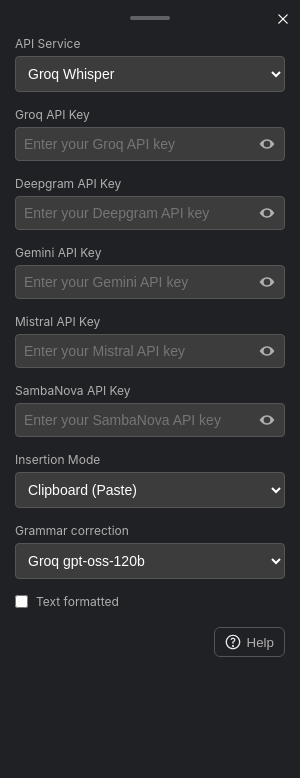
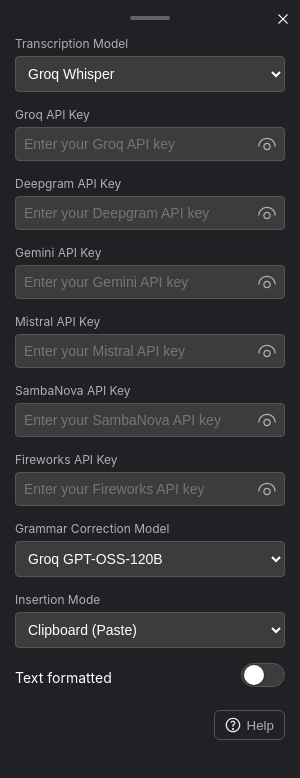
Before and after one commit to 3choff/dictate, an Electron app: page src/renderer/settings/settings.html in a window 300 px wide. Drawn offline with Linux system fonts and the light colour scheme; no server answers.

Commit message:
feat: Add Fireworks and SambaNova providers; update settings UI and README

```diff
--- a/package.json
+++ b/package.json
@@ -1,6 +1,6 @@
 {
   "name": "dictate",
-  "version": "0.3.3",
+  "version": "0.3.4",
   "main": "src/main/main.js",
   "scripts": {
     "start": "electron .",
--- a/src/renderer/settings/settings.css
+++ b/src/renderer/settings/settings.css
@@ -67,23 +67,68 @@
     color: var(--label-color);
 }
 
-.form-group.checkbox-group {
+
+.form-group.toggle-row {
     display: flex;
-    justify-content: flex-start;
     align-items: center;
+    justify-content: space-between;
+    gap: 16px;
 }
 
-/* Inline checkbox + label */
-.form-group label.checkbox-inline {
-    display: flex;
-    align-items: center;
-    gap: 8px;
-    margin-bottom: 0; /* override default label spacing */
-    white-space: nowrap; /* Prevent wrapping */
+.toggle-label {
+    font-size: 14px;
+    color: var(--text-color);
 }
 
-.form-group label.checkbox-inline input[type="checkbox"] {
-    margin: 0;
+.toggle-switch {
+    position: relative;
+    width: 44px;
+    height: 24px;
+    display: inline-block;
+}
+
+.toggle-switch input {
+    opacity: 0;
+    width: 0;
+    height: 0;
+}
+
+.toggle-track {
+    position: absolute;
+    cursor: pointer;
+    inset: 0;
+    background-color: var(--secondary-bg);
+    border: 1px solid var(--border-color);
+    border-radius: 999px;
+    transition: background-color 0.2s ease, border-color 0.2s ease;
+}
+
+.toggle-track::before {
+    content: "";
+    position: absolute;
+    height: 20px;
+    width: 20px;
+    left: 2px;
+    top: 50%;
+    transform: translateY(-50%);
+    background-color: var(--text-color);
+    border-radius: 50%;
+    box-shadow: 0 1px 3px rgba(0, 0, 0, 0.4);
+    transition: transform 0.2s ease;
+}
+
+.toggle-switch input:checked + .toggle-track {
+    background-color: var(--accent-color);
+    border-color: var(--accent-color);
+}
+
+.toggle-switch input:checked + .toggle-track::before {
+    transform: translate(18px, -50%);
+}
+
+.toggle-switch input:focus-visible + .toggle-track {
+    outline: 2px solid var(--accent-color);
+    outline-offset: 2px;
 }
 
 .form-group select,
@@ -97,6 +142,24 @@
     font-size: 14px;
     box-sizing: border-box;
 }
+
+.form-group select:focus,
+.form-group input:focus {
+    outline: none;
+    border-color: var(--accent-color);
+}
+
+/* .form-group select option {
+    background-color: var(--primary-bg);
+    color: var(--text-color);
+}
+
+.form-group select option:checked,
+.form-group select option:hover,
+.form-group select option:focus {
+    background-color: var(--accent-color);
+    color: var(--text-color);
+} */
 
 /* Eye icon inside input (right aligned) */
 .input-with-eye {
--- a/src/renderer/settings/settings.html
+++ b/src/renderer/settings/settings.html
@@ -18,13 +18,14 @@
     </div>
     <div class="settings-popup">
         <div class="form-group">
-            <label for="api-service">API Service</label>
+            <label for="api-service">Transcription Model</label>
             <select id="api-service">
                 <option value="groq">Groq Whisper </option>
                 <option value="gemini">Gemini 2.5 Flash</option>
                 <option value="mistral">Mistral Voxtral</option>
-                <option value="deepgram">Deepgram Nova 3 (Streaming)</option>
+                <option value="deepgram">Deepgram Nova 3 (Realtime)</option>
                 <option value="sambanova">SambaNova Whisper</option>
+                <option value="fireworks">Fireworks Whisper</option>
             </select>
         </div>
         <div class="form-group provider-key" data-provider="groq">
@@ -32,7 +33,7 @@
             <div class="input-with-eye">
                 <input type="password" id="groq-api-key" placeholder="Enter your Groq API key">
                 <button class="eye-toggle" type="button" data-target="groq-api-key" aria-label="Toggle Groq key visibility">
-                    <svg viewBox="0 0 24 24" width="16" height="16" xmlns="http://www.w3.org/2000/svg"><path fill="#b0b0b0" d="M12 5c-7 0-11 7-11 7s4 7 11 7 11-7 11-7-4-7-11-7zm0 12a5 5 0 1 1 0-10 5 5 0 0 1 0 10z"/></svg>
+                    <svg viewBox="0 0 16 16" xmlns="http://www.w3.org/2000/svg" fill="#b0b0b0"><g id="SVGRepo_bgCarrier" stroke-width="0"></g><g id="SVGRepo_tracerCarrier" stroke-linecap="round" stroke-linejoin="round"></g><g id="SVGRepo_iconCarrier"><path fill-rule="evenodd" clip-rule="evenodd" d="M1 10c0-3.9 3.1-7 7-7s7 3.1 7 7h-1c0-3.3-2.7-6-6-6s-6 2.7-6 6H1zm4 0c0-1.7 1.3-3 3-3s3 1.3 3 3-1.3 3-3 3-3-1.3-3-3zm1 0c0 1.1.9 2 2 2s2-.9 2-2-.9-2-2-2-2 .9-2 2z"></path></g></svg>
                 </button>
             </div>
         </div>
@@ -41,7 +42,7 @@
             <div class="input-with-eye">
                 <input type="password" id="deepgram-api-key" placeholder="Enter your Deepgram API key">
                 <button class="eye-toggle" type="button" data-target="deepgram-api-key" aria-label="Toggle Deepgram key visibility">
-                    <svg viewBox="0 0 24 24" width="16" height="16" xmlns="http://www.w3.org/2000/svg"><path fill="#b0b0b0" d="M12 5c-7 0-11 7-11 7s4 7 11 7 11-7 11-7-4-7-11-7zm0 12a5 5 0 1 1 0-10 5 5 0 0 1 0 10z"/></svg>
+                    <svg viewBox="0 0 16 16" xmlns="http://www.w3.org/2000/svg" fill="#b0b0b0"><g id="SVGRepo_bgCarrier" stroke-width="0"></g><g id="SVGRepo_tracerCarrier" stroke-linecap="round" stroke-linejoin="round"></g><g id="SVGRepo_iconCarrier"><path fill-rule="evenodd" clip-rule="evenodd" d="M1 10c0-3.9 3.1-7 7-7s7 3.1 7 7h-1c0-3.3-2.7-6-6-6s-6 2.7-6 6H1zm4 0c0-1.7 1.3-3 3-3s3 1.3 3 3-1.3 3-3 3-3-1.3-3-3zm1 0c0 1.1.9 2 2 2s2-.9 2-2-.9-2-2-2-2 .9-2 2z"></path></g></svg>
                 </button>
             </div>
         </div>
@@ -50,7 +51,7 @@
             <div class="input-with-eye">
                 <input type="password" id="gemini-api-key" placeholder="Enter your Gemini API key">
                 <button class="eye-toggle" type="button" data-target="gemini-api-key" aria-label="Toggle Gemini key visibility">
-                    <svg viewBox="0 0 24 24" width="16" height="16" xmlns="http://www.w3.org/2000/svg"><path fill="#b0b0b0" d="M12 5c-7 0-11 7-11 7s4 7 11 7 11-7 11-7-4-7-11-7zm0 12a5 5 0 1 1 0-10 5 5 0 0 1 0 10z"/></svg>
+                    <svg viewBox="0 0 16 16" xmlns="http://www.w3.org/2000/svg" fill="#b0b0b0"><g id="SVGRepo_bgCarrier" stroke-width="0"></g><g id="SVGRepo_tracerCarrier" stroke-linecap="round" stroke-linejoin="round"></g><g id="SVGRepo_iconCarrier"><path fill-rule="evenodd" clip-rule="evenodd" d="M1 10c0-3.9 3.1-7 7-7s7 3.1 7 7h-1c0-3.3-2.7-6-6-6s-6 2.7-6 6H1zm4 0c0-1.7 1.3-3 3-3s3 1.3 3 3-1.3 3-3 3-3-1.3-3-3zm1 0c0 1.1.9 2 2 2s2-.9 2-2-.9-2-2-2-2 .9-2 2z"></path></g></svg>
                 </button>
             </div>
         </div>
@@ -59,7 +60,7 @@
             <div class="input-with-eye">
                 <input type="password" id="mistral-api-key" placeholder="Enter your Mistral API key">
                 <button class="eye-toggle" type="button" data-target="mistral-api-key" aria-label="Toggle Mistral key visibility">
-                    <svg viewBox="0 0 24 24" width="16" height="16" xmlns="http://www.w3.org/2000/svg"><path fill="#b0b0b0" d="M12 5c-7 0-11 7-11 7s4 7 11 7 11-7 11-7-4-7-11-7zm0 12a5 5 0 1 1 0-10 5 5 0 0 1 0 10z"/></svg>
+                    <svg viewBox="0 0 16 16" xmlns="http://www.w3.org/2000/svg" fill="#b0b0b0"><g id="SVGRepo_bgCarrier" stroke-width="0"></g><g id="SVGRepo_tracerCarrier" stroke-linecap="round" stroke-linejoin="round"></g><g id="SVGRepo_iconCarrier"><path fill-rule="evenodd" clip-rule="evenodd" d="M1 10c0-3.9 3.1-7 7-7s7 3.1 7 7h-1c0-3.3-2.7-6-6-6s-6 2.7-6 6H1zm4 0c0-1.7 1.3-3 3-3s3 1.3 3 3-1.3 3-3 3-3-1.3-3-3zm1 0c0 1.1.9 2 2 2s2-.9 2-2-.9-2-2-2-2 .9-2 2z"></path></g></svg>
                 </button>
             </div>
         </div>
@@ -68,9 +69,28 @@
             <div class="input-with-eye">
                 <input type="password" id="sambanova-api-key" placeholder="Enter your SambaNova API key">
                 <button class="eye-toggle" type="button" data-target="sambanova-api-key" aria-label="Toggle SambaNova key visibility">
-                    <svg viewBox="0 0 24 24" width="16" height="16" xmlns="http://www.w3.org/2000/svg"><path fill="#b0b0b0" d="M12 5c-7 0-11 7-11 7s4 7 11 7 11-7 11-7-4-7-11-7zm0 12a5 5 0 1 1 0-10 5 5 0 0 1 0 10z"/></svg>
+                    <svg viewBox="0 0 16 16" xmlns="http://www.w3.org/2000/svg" fill="#b0b0b0"><g id="SVGRepo_bgCarrier" stroke-width="0"></g><g id="SVGRepo_tracerCarrier" stroke-linecap="round" stroke-linejoin="round"></g><g id="SVGRepo_iconCarrier"><path fill-rule="evenodd" clip-rule="evenodd" d="M1 10c0-3.9 3.1-7 7-7s7 3.1 7 7h-1c0-3.3-2.7-6-6-6s-6 2.7-6 6H1zm4 0c0-1.7 1.3-3 3-3s3 1.3 3 3-1.3 3-3 3-3-1.3-3-3zm1 0c0 1.1.9 2 2 2s2-.9 2-2-.9-2-2-2-2 .9-2 2z"></path></g></svg>
                 </button>
             </div>
+        </div>
+        <div class="form-group provider-key" data-provider="fireworks">
+            <label for="fireworks-api-key">Fireworks API Key</label>
+            <div class="input-with-eye">
+                <input type="password" id="fireworks-api-key" placeholder="Enter your Fireworks API key">
+                <button class="eye-toggle" type="button" data-target="fireworks-api-key" aria-label="Toggle Fireworks key visibility">
+                    <svg viewBox="0 0 16 16" xmlns="http://www.w3.org/2000/svg" fill="#b0b0b0"><g id="SVGRepo_bgCarrier" stroke-width="0"></g><g id="SVGRepo_tracerCarrier" stroke-linecap="round" stroke-linejoin="round"></g><g id="SVGRepo_iconCarrier"><path fill-rule="evenodd" clip-rule="evenodd" d="M1 10c0-3.9 3.1-7 7-7s7 3.1 7 7h-1c0-3.3-2.7-6-6-6s-6 2.7-6 6H1zm4 0c0-1.7 1.3-3 3-3s3 1.3 3 3-1.3 3-3 3-3-1.3-3-3zm1 0c0 1.1.9 2 2 2s2-.9 2-2-.9-2-2-2-2 .9-2 2z"></path></g></svg>
+                </button>
+            </div>
+        </div>
+        <div class="form-group">
+            <label for="grammar-provider">Grammar Correction Model</label>
+            <select id="grammar-provider">
+                <option value="groq">Groq GPT-OSS-120B</option>
+                <option value="gemini">Gemini 2.5 Flash</option>
+                <option value="mistral">Mistral Small</option>
+                <option value="sambanova">Llama-3.3-70B</option>
+                <option value="fireworks">Fireworks GPT-OSS-20B</option>
+            </select>
         </div>
         <div class="form-group">
             <label for="insertion-mode">Insertion Mode</label>
@@ -79,19 +99,11 @@
                 <option value="native">Native (SendKeys)</option>
             </select>
         </div>
-        <div class="form-group">
-            <label for="grammar-provider">Grammar correction</label>
-            <select id="grammar-provider">
-                <option value="groq">Groq gpt-oss-120b</option>
-                <option value="gemini">Gemini 2.5 Flash</option>
-                <option value="mistral">Mistral Small</option>
-                <option value="sambanova">Llama-3.3-70B</option>
-            </select>
-        </div>
-        <div class="form-group checkbox-group">
-            <label for="preserve-formatting" class="checkbox-inline">
+        <div class="form-group toggle-row">
+            <span class="toggle-label">Text formatted</span>
+            <label class="toggle-switch" for="preserve-formatting">
                 <input type="checkbox" id="preserve-formatting" />
-                <span>Text formatted</span>
+                <span class="toggle-track"></span>
             </label>
         </div>
         <div class="settings-footer">
@@ -115,6 +127,7 @@
         const geminiApiKeyInput = document.getElementById('gemini-api-key');
         const mistralApiKeyInput = document.getElementById('mistral-api-key');
         const sambanovaApiKeyInput = document.getElementById('sambanova-api-key');
+        const fireworksApiKeyInput = document.getElementById('fireworks-api-key');
 
         window.addEventListener('DOMContentLoaded', async () => {
             const settings = await window.electronAPI.getSettings();
@@ -123,6 +136,7 @@
             geminiApiKeyInput.value = settings.geminiApiKey || '';
             mistralApiKeyInput.value = settings.mistralApiKey || '';
             sambanovaApiKeyInput.value = settings.sambanovaApiKey || '';
+            fireworksApiKeyInput.value = settings.fireworksApiKey || '';
             apiServiceSelect.value = settings.apiService;
             insertionModeSelect.value = settings.insertionMode || 'clipboard';
             grammarProviderSelect.value = settings.grammarProvider || 'groq';
@@ -158,6 +172,7 @@
                 geminiApiKey: geminiApiKeyInput.value,
                 mistralApiKey: mistralApiKeyInput.value,
                 sambanovaApiKey: sambanovaApiKeyInput.value,
+                fireworksApiKey: fireworksApiKeyInput.value,
                 apiService: apiServiceSelect.value,
                 insertionMode: insertionModeSelect.value,
                 preserveFormatting: !!preserveFormattingCheckbox.checked,
```
Also changed, not shown: src/main/main.js (+17 -1 lines), src/shared/fireworks.js (added, +104 -0 lines), CHANGELOG.md, README.md.
